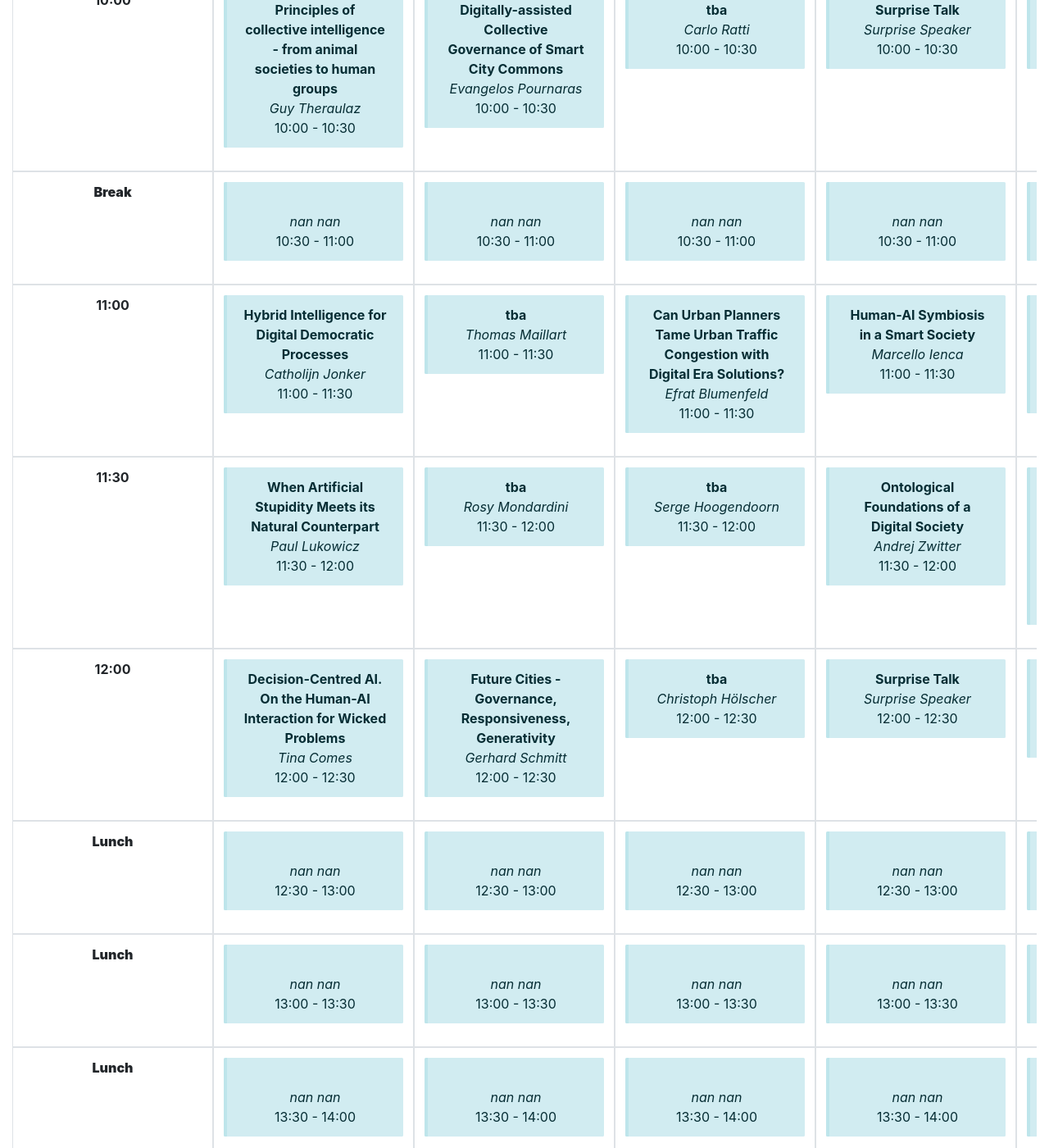
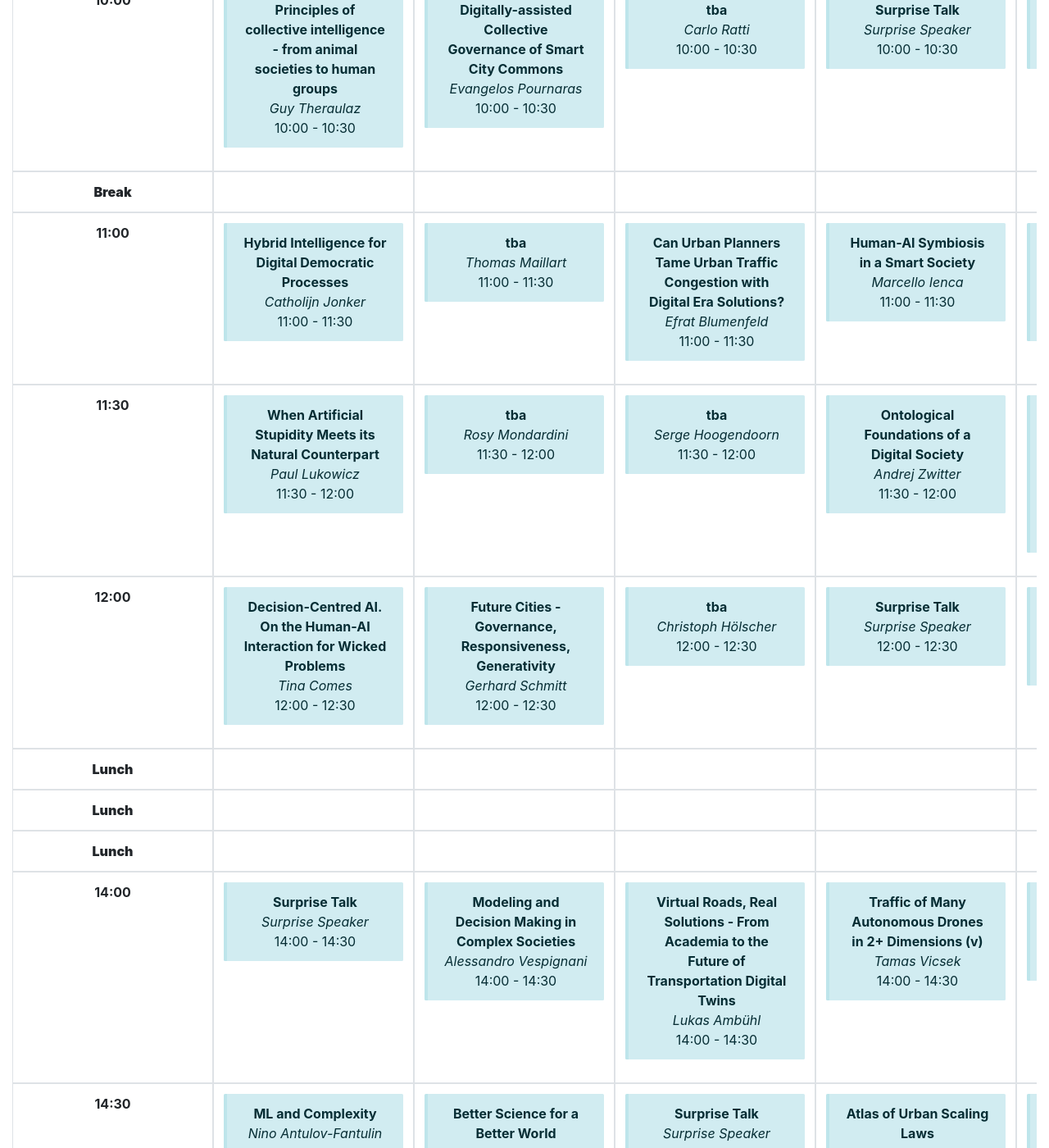
Before and after one commit to ethz-coss/ethz-coss.github.io, a Jekyll site: the page built from program/index.md, in a window 1280 px wide and 1400 px high, scrolled down 673 px. Shown: the whole window at 82% size. Built offline with Jekyll 4.4.1, drawn with Linux system fonts in a browser that asks for light colours; some of the changed text lies outside the part shown.

Commit message:
new schedule

```diff
--- a/_data/program.yml
+++ b/_data/program.yml
@@ -17,10 +17,6 @@ days:
         time_start: '10:00'
         time_end: '10:30'
         speaker: 'Guy Theraulaz'
-      - name:
-        time_start: '10:30'
-        time_end: '11:00'
-        speaker: 'nan nan'
       - name: Hybrid Intelligence for Digital Democratic Processes
         time_start: '11:00'
         time_end: '11:30'
@@ -33,18 +29,6 @@ days:
         time_start: '12:00'
         time_end: '12:30'
         speaker: 'Tina Comes'
-      - name:
-        time_start: '12:30'
-        time_end: '13:00'
-        speaker: 'nan nan'
-      - name:
-        time_start: '13:00'
-        time_end: '13:30'
-        speaker: 'nan nan'
-      - name:
-        time_start: '13:30'
-        time_end: '14:00'
-        speaker: 'nan nan'
       - name: Surprise Talk
         time_start: '14:00'
         time_end: '14:30'
@@ -57,10 +41,6 @@ days:
         time_start: '15:00'
         time_end: '15.30'
         speaker: 'Karsten Donnay'
-      - name:
-        time_start: '15:30'
-        time_end: '16:00'
-        speaker: 'nan nan'
       - name: Network Science and Smarter Society
         time_start: '16:00'
         time_end: '16:30'
@@ -91,10 +71,6 @@ days:
         time_start: '10:00'
         time_end: '10:30'
         speaker: 'Evangelos Pournaras'
-      - name:
-        time_start: '10:30'
-        time_end: '11:00'
-        speaker: 'nan nan'
       - name: tbd - Thomas Maillart
         time_start: '11:00'
         time_end: '11:30'
@@ -107,18 +83,6 @@ days:
         time_start: '12:00'
         time_end: '12:30'
         speaker: 'Gerhard Schmitt'
-      - name:
-        time_start: '12:30'
-        time_end: '13:00'
-        speaker: 'nan nan'
-      - name:
-        time_start: '13:00'
-        time_end: '13:30'
-        speaker: 'nan nan'
-      - name:
-        time_start: '13:30'
-        time_end: '14:00'
-        speaker: 'nan nan'
       - name: Modeling and Decision Making in Complex Societies
         time_start: '14:00'
         time_end: '14:30'
@@ -131,10 +95,6 @@ days:
         time_start: '15:00'
         time_end: '15.30'
         speaker: 'Peter Hänggi'
-      - name:
-        time_start: '15:30'
-        time_end: '16:00'
-        speaker: 'nan nan'
       - name: Why Understanding Supply Chains Makes it Necessary to Rethink Economics
         time_start: '16:00'
         time_end: '16:30'
@@ -165,10 +125,6 @@ days:
         time_start: '10:00'
         time_end: '10:30'
         speaker: 'Carlo Ratti'
-      - name:
-        time_start: '10:30'
-        time_end: '11:00'
-        speaker: 'nan nan'
       - name: Can Urban Planners Tame Urban Traffic Congestion with Digital Era Solutions?
         time_start: '11:00'
         time_end: '11:30'
@@ -181,18 +137,6 @@ days:
         time_start: '12:00'
         time_end: '12:30'
         speaker: 'Christoph Hölscher'
-      - name:
-        time_start: '12:30'
-        time_end: '13:00'
-        speaker: 'nan nan'
-      - name:
-        time_start: '13:00'
-        time_end: '13:30'
-        speaker: 'nan nan'
-      - name:
-        time_start: '13:30'
-        time_end: '14:00'
-        speaker: 'nan nan'
       - name: Virtual Roads, Real Solutions - From Academia to the Future of Transportation Digital Twins
         time_start: '14:00'
         time_end: '14:30'
@@ -205,10 +149,6 @@ days:
         time_start: '15:00'
         time_end: '15.30'
         speaker: 'Trivik Verma'
-      - name:
-        time_start: '15:30'
-        time_end: '16:00'
-        speaker: 'nan nan'
       - name: Decentralized Autonomous Organizations (DAOs) - Challenges and Opportunities
         time_start: '16:00'
         time_end: '16:30'
@@ -239,10 +179,6 @@ days:
         time_start: '10:00'
         time_end: '10:30'
         speaker: 'Surprise Speaker'
-      - name:
-        time_start: '10:30'
-        time_end: '11:00'
-        speaker: 'nan nan'
       - name: Human-AI Symbiosis in a Smart Society
         time_start: '11:00'
         time_end: '11:30'
@@ -255,18 +191,6 @@ days:
         time_start: '12:00'
         time_end: '12:30'
         speaker: 'Surprise Speaker'
-      - name:
-        time_start: '12:30'
-        time_end: '13:00'
-        speaker: 'nan nan'
-      - name:
-        time_start: '13:00'
-        time_end: '13:30'
-        speaker: 'nan nan'
-      - name:
-        time_start: '13:30'
-        time_end: '14:00'
-        speaker: 'nan nan'
       - name: Traffic of Many Autonomous Drones in 2+ Dimensions (v)
         time_start: '14:00'
         time_end: '14:30'
@@ -279,10 +203,6 @@ days:
         time_start: '15:00'
         time_end: '15.30'
         speaker: 'Lucas Böttcher'
-      - name:
-        time_start: '15:30'
-        time_end: '16:00'
-        speaker: 'nan nan'
       - name: Anticipation Heuristics and Prediction Horizons of Automated Vehicles in the Presence of Delays - Will it be Safer than Human Driving?
         time_start: '16:00'
         time_end: '16:30'
@@ -313,10 +233,6 @@ days:
         time_start: '10:00'
         time_end: '10:30'
         speaker: 'Viktoria Spaiser'
-      - name:
-        time_start: '10:30'
-        time_end: '11:00'
-        speaker: 'nan nan'
       - name: Agent-Based Social Simulation - the Dream and the Reality
         time_start: '11:00'
         time_end: '11:30'
@@ -329,18 +245,6 @@ days:
         time_start: '12:00'
         time_end: '12:30'
         speaker: 'Richard Mann'
-      - name:
-        time_start: '12:30'
-        time_end: '13:00'
-        speaker: 'nan nan'
-      - name:
-        time_start: '13:00'
-        time_end: '13:30'
-        speaker: 'nan nan'
-      - name:
-        time_start: '13:30'
-        time_end: '14:00'
-        speaker: 'nan nan'
       - name: Human Values in Complex systems
         time_start: '14:00'
         time_end: '14:30'
@@ -353,10 +257,6 @@ days:
         time_start: '15:00'
         time_end: '15.30'
         speaker: 'Doyne Farmer'
-      - name:
-        time_start: '15:30'
-        time_end: '16:00'
-        speaker: 'nan nan'
       - name: Surprise Talk
         time_start: '16:00'
         time_end: '16:30'
--- a/generate_schedule_from_csv.py
+++ b/generate_schedule_from_csv.py
@@ -1,6 +1,6 @@
 import pandas as pd
 
-df = pd.read_csv("/Users/ccarissimo/ethz-coss.github.io/ScheduleSandbox_forWebsite_130125_v1.csv")
+df = pd.read_csv("/Users/ccarissimo/ethz-coss.github.io/ScheduleSandbox_forWebsite_130125_v2.csv")
 
 days = {1: "Monday", 2: "Tuesday", 3: "Wednesday", 4: "Thursday", 5: "Friday"}
 abbr = {1: "Mo", 2: "Tue", 3: "Wed", 4: "Thu", 5: "Fri"}
@@ -25,7 +25,7 @@ with open("_data/program.yml", "w") as file:
             previous_day = day
 
         talk_title = str(row["Tentative Title"])
-        if talk_title != "nan":  # check if not NaN
+        if talk_title != "nan" or talk_title != "" or talk_title != " ":  # check if not NaN
             start_time = row["Time"].split("-")[0]
             end_time = row["Time"].split("-")[-1]
             speaker = f"{row['First Name']} {row['Last Name']}"
```
